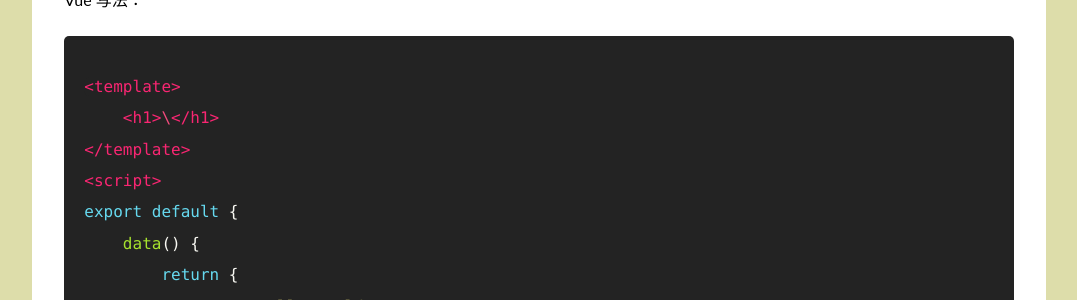
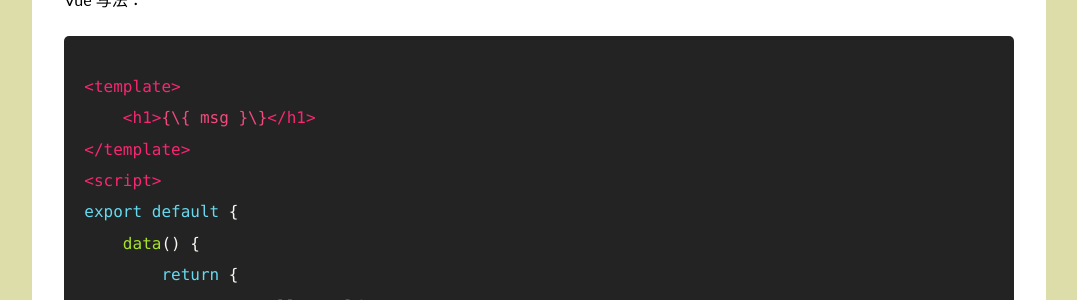
Before and after one commit to AnnatarHe/AnnatarHe.github.io, a Jekyll site: the page built from _posts/2016-01-10-front-end-tech-stack-in-my-view.md, in a window 1280 px wide and 900 px high, scrolled down 764 px. Shown: the part 152-452 px from the top of the window, without its empty margins (101-1178 px from the left). Built offline with Jekyll 4.4.1, drawn with Linux system fonts in a browser that asks for light colours; nearby versions of some CDN libraries; some web fonts are replaced; comment, search, counter and statistics services are not loaded.

Commit message:
fixed tree view and {{}}

````diff
--- a/_posts/2016-01-10-front-end-tech-stack-in-my-view.md
+++ b/_posts/2016-01-10-front-end-tech-stack-in-my-view.md
@@ -28,7 +28,7 @@ export default Foo
 Vue 写法：
 {% highlight html %}
 <template>
-    <h1>\{{ msg \}}</h1>
+    <h1>{\{ msg }\}</h1>
 </template>
 <script>
 export default {
@@ -79,7 +79,7 @@ Vue的源码就比较正常了，虽然风格会乱变，但至少正常。最
 
 对了，我比较推荐的目录方式是这样的。
 
-```
+{% highlight console%}
 --- src
   |-- styles
     |-- normalize.styl
@@ -89,7 +89,7 @@ Vue的源码就比较正常了，虽然风格会乱变，但至少正常。最
     |-- forms.styl
     |-- lists.styl
     |-- ...其他全局组件
-```
+{% endhighlight %}
 
 这里不包含单独的在`*.vue`中的独特的样式。
 
````
